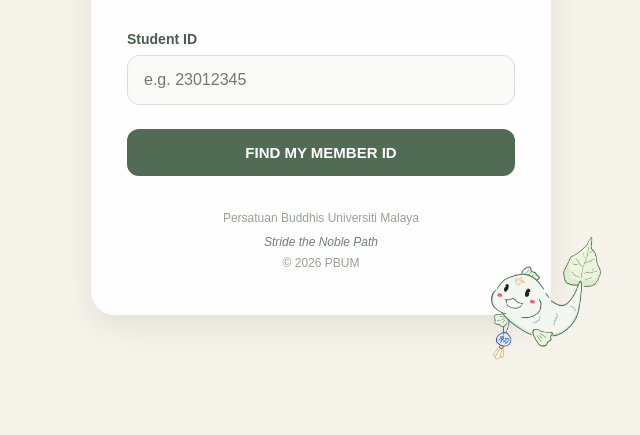
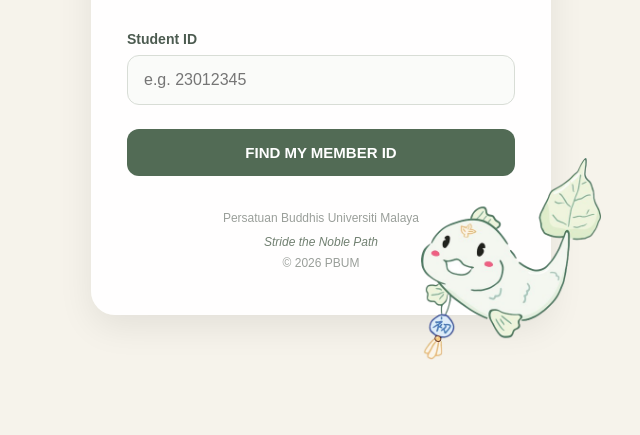
Before and after one commit to kofficial06k-a11y/pbum-membership, a plain HTML site: page index.html in a window 1280 px wide. Shown: the part 365-800 px from the top of the page, without its empty margins (319-959 px from the left). Drawn offline with Linux system fonts and the light colour scheme.

Commit message:
Increase width of fish decoration to 180px

```diff
--- a/index.html
+++ b/index.html
@@ -136,7 +136,7 @@
 
 .fish {
   position: absolute;
-  width: 110px;
+  width: 180px;
   height: auto;
   z-index: 3;
   pointer-events: none;
```
